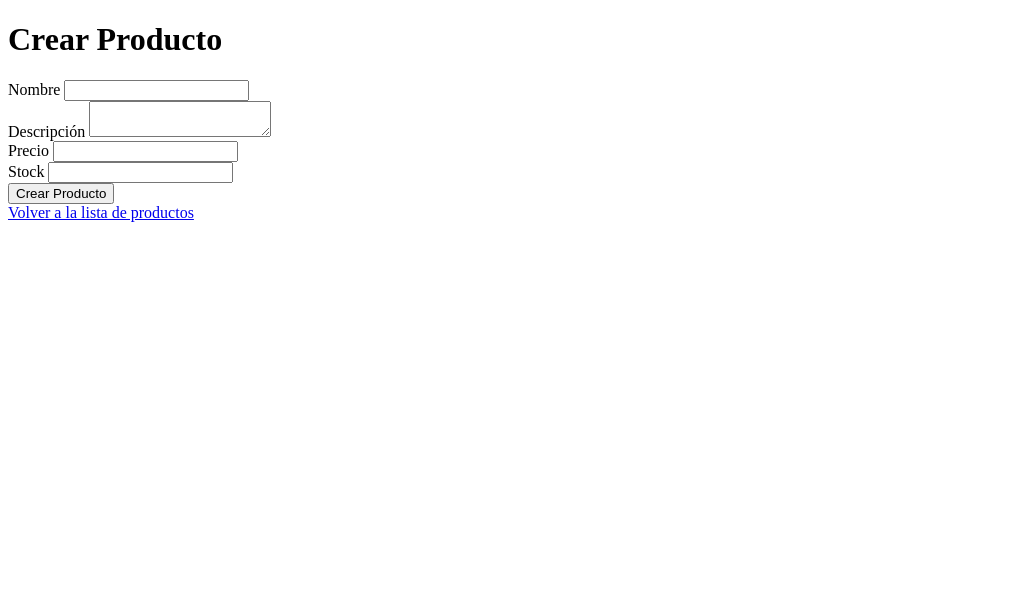
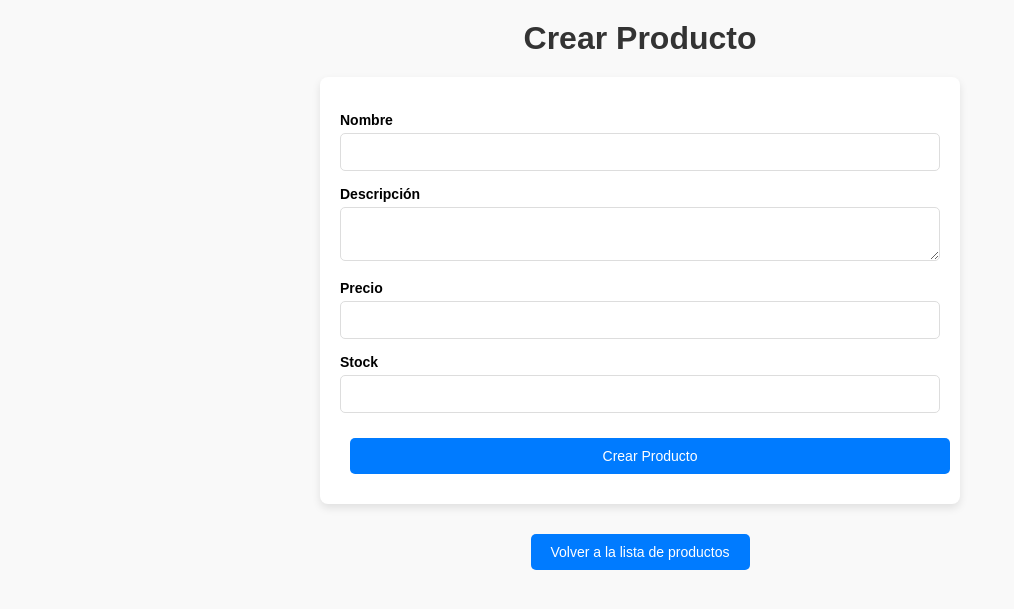
Before and after one commit to alcallegal02/ActividadPHP, a PHP site: page /create_product.php in a window 1280 px wide. Shown: the top 609 px of the page, without its empty margins (0-1014 px from the left). Run offline with PHP 8.4, Linux system fonts and the light colour scheme; the visitor is signed in with stand-in values (Sample User, id 1).

Commit message:
Fase 6, 7, 8

```diff
--- a/templates/product/create_product.php
+++ b/templates/product/create_product.php
@@ -35,28 +35,29 @@ if (isset($_POST['create'])) {
 <head>
     <meta charset="UTF-8">
     <title>Crear Producto</title>
+    <link rel="stylesheet" href="styles/styleproduct.css">
 </head>
 <body>
     <h1>Crear Producto</h1>
     <form method="POST" action="">
-        <div>
+        <div class="form-group">
             <label>Nombre</label>
             <input type="text" name="name" required />
         </div>
-        <div>
+        <div class="form-group">
             <label>Descripción</label>
             <textarea name="description" required></textarea>
         </div>
-        <div>
+        <div class="form-group">
             <label>Precio</label>
             <input type="number" name="price" required />
         </div>
-        <div>
+        <div class="form-group">
             <label>Stock</label>
             <input type="number" name="stock" required />
         </div>
-        <button type="submit" name="create">Crear Producto</button>
+        <button type="submit" name="create" class="btn">Crear Producto</button>
     </form>
-    <a href="product_list.php">Volver a la lista de productos</a>
+    <a href="product_list.php" class="btn">Volver a la lista de productos</a>
 </body>
 </html>
--- a/templates/product/styles/styleproduct.css
+++ b/templates/product/styles/styleproduct.css
@@ -1,22 +1,143 @@
-table {
-    width: 100%;
-    border-collapse: collapse;
+/* Estilos globales */
+body {
+    font-family: Arial, sans-serif;
+    background-color: #f9f9f9;
+    margin: 0;
+    padding: 0;
+    text-align: center;
+}
+
+h1 {
+    color: #333;
     margin: 20px 0;
 }
-table, th, td {
-    border: 1px solid #ccc;
+
+/* Estilo para tablas */
+table {
+    margin: 20px auto;
+    border-collapse: collapse;
+    width: 90%;
+    background: #fff;
 }
-th, td {
+
+table th, table td {
+    border: 1px solid #ddd;
     padding: 10px;
     text-align: left;
 }
-th {
-    background-color: #f4f4f4;
+
+table th {
+    background-color: #f2f2f2;
+    color: #333;
 }
+
+table tr:nth-child(even) {
+    background-color: #f9f9f9;
+}
+
+table tr:hover {
+    background-color: #f1f1f1;
+}
+
+/* Botones generales */
+.btn {
+    display: inline-block;
+    padding: 10px 20px;
+    margin: 10px;
+    background-color: #007bff;
+    color: #fff;
+    text-decoration: none;
+    border-radius: 5px;
+    transition: background-color 0.3s;
+    font-size: 14px;
+}
+
+.btn:hover {
+    background-color: #0056b3;
+}
+
+.btn.delete {
+    background-color: #dc3545;
+}
+
+.btn.delete:hover {
+    background-color: #c82333;
+}
+
+/* Botón de cerrar sesión */
+form button {
+    padding: 10px 15px;
+    background-color: #dc3545;
+    color: #fff;
+    border: none;
+    border-radius: 5px;
+    cursor: pointer;
+    font-size: 14px;
+    transition: background-color 0.3s;
+}
+
+form button:hover {
+    background-color: #c82333;
+}
+
+/* Estilo para formularios */
+form {
+    background: #fff;
+    padding: 20px;
+    border-radius: 8px;
+    box-shadow: 0 4px 8px rgba(0, 0, 0, 0.1);
+    max-width: 600px; /* Limita el ancho del formulario */
+    margin: 20px auto; /* Centra el formulario */
+    text-align: left;
+}
+
+.form-group {
+    margin: 15px 0;
+}
+
+label {
+    display: block;
+    margin-bottom: 5px;
+    font-weight: bold;
+    font-size: 14px;
+}
+
+input, textarea {
+    width: 100%; /* Asegura que los campos no excedan el formulario */
+    max-width: 100%;
+    padding: 10px;
+    border: 1px solid #ddd;
+    border-radius: 5px;
+    font-size: 14px;
+    box-sizing: border-box; /* Ajusta el tamaño al padding y al borde */
+}
+
+textarea {
+    resize: vertical; /* Permite cambiar el tamaño solo verticalmente */
+}
+
+button {
+    width: 100%; /* Asegura que el botón no exceda el formulario */
+    padding: 10px;
+    border: none;
+    border-radius: 5px;
+    background-color: #007bff;
+    color: white;
+    font-size: 16px;
+    cursor: pointer;
+    transition: background-color 0.3s;
+}
+
+button:hover {
+    background-color: #0056b3;
+}
+
+/* Enlaces y navegación */
 a {
-    color: blue;
     text-decoration: none;
+    color: #007bff;
 }
+
 a:hover {
-    text-decoration: underline;
+    color: white;
 }
```
Also changed, not shown: templates/forms/login.php (+6 -3 lines), templates/forms/register.php (+6 -2 lines), templates/forms/styles/styleform.css (+93 -52 lines), templates/product/edit_product.php (+7 -6 lines), templates/product/product_list.php (+10 -12 lines).
